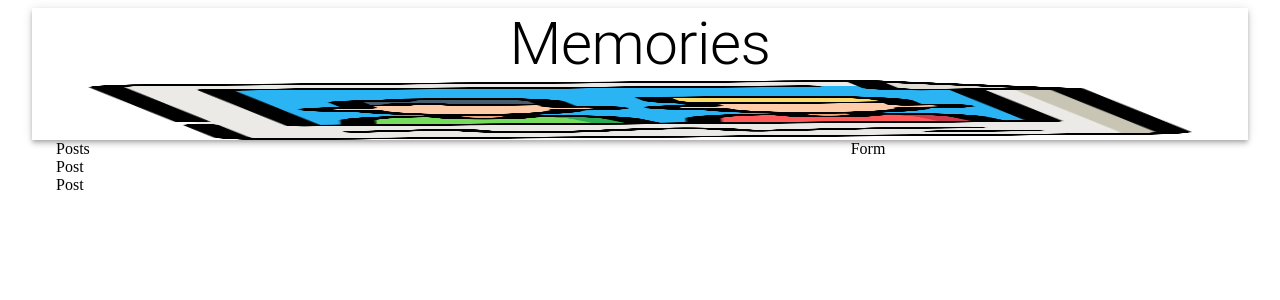
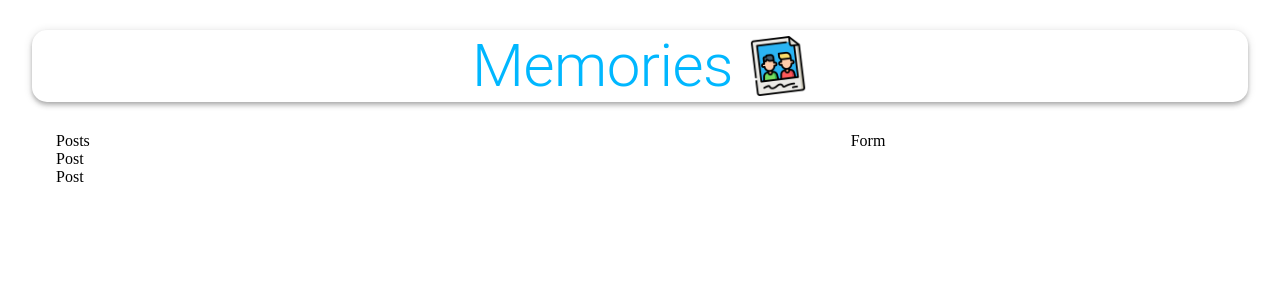
Before and after one commit to AqibNaeem19/Memories, a React (Create React App) app in the folder client/: page / in a window 1280 px wide. Shown: the top 300 px of the page. Built offline with nearby package versions, Linux system fonts and the light colour scheme.

Commit message:
Added the styles to frontend

```diff
--- a/client/src/App.js
+++ b/client/src/App.js
@@ -3,13 +3,16 @@
 import Posts from './components/Posts/Posts'
 import { Container, AppBar, Typography, Grow, Grid } from '@material-ui/core'
 import memories from './images/memories.png'
+import useStyles from './styles'
 
 const App = () => {
+  const classes = useStyles()
+
   return (
     <Container maxwidth="lg">
-      <AppBar position="static" color="inherit">
-        <Typography variant="h2" align="center">Memories</Typography>
-        <img src={memories} alt="memories" height="60" />
+      <AppBar className={classes.appBar} position="static" color="inherit">
+        <Typography className={classes.heading} variant="h2" align="center">Memories</Typography>
+        <img className={classes.image} src={memories} alt="memories" height="60" />
       </AppBar>
       <Grow in>
         <Container>
--- a/client/src/components/Form/Form.js
+++ b/client/src/components/Form/Form.js
@@ -1,6 +1,9 @@
 import React from 'react'
+import useStyles from './styles'
 
 const Form = () => {
+  const classes = useStyles()
+
   return (
     <div>Form</div>
   )
--- a/client/src/components/Form/styles.js
+++ b/client/src/components/Form/styles.js
@@ -0,0 +1,24 @@
+import { makeStyles } from "@material-ui/core/styles";
+
+export default makeStyles((theme) => ({
+  root: {
+    '& .MuiTextField-root': {
+      margin: theme.spacing(1),
+    },
+  },
+  paper: {
+    padding: theme.spacing(2),
+  },
+  form: {
+    display: 'flex',
+    flexWrap: 'wrap',
+    justifyContent: 'center',
+  },
+  fileInput: {
+    width: '97%',
+    margin: '10px 0',
+  },
+  buttonSubmit: {
+    marginBottom: 10,
+  },
+}))
--- a/client/src/components/Posts/Post/Post.js
+++ b/client/src/components/Posts/Post/Post.js
@@ -1,6 +1,9 @@
 import React from 'react'
+import useStyles from './styles'
 
 const Post = () => {
+  const classes = useStyles()
+
   return (
     <div>Post</div>
   )
--- a/client/src/components/Posts/Post/styles.js
+++ b/client/src/components/Posts/Post/styles.js
@@ -0,0 +1,52 @@
+import { makeStyles } from '@material-ui/core/styles';
+
+export default makeStyles({
+  media: {
+    height: 0,
+    paddingTop: '56.25%',
+    backgroundColor: 'rgba(0, 0, 0, 0.5)',
+    backgroundBlendMode: 'darken',
+  },
+  border: {
+    border: 'solid',
+  },
+  fullHeightCard: {
+    height: '100%',
+  },
+  card: {
+    display: 'flex',
+    flexDirection: 'column',
+    justifyContent: 'space-between',
+    borderRadius: '15px',
+    height: '100%',
+    position: 'relative',
+  },
+  overlay: {
+    position: 'absolute',
+    top: '20px',
+    left: '20px',
+    color: 'white',
+  },
+  overlay2: {
+    position: 'absolute',
+    top: '20px',
+    right: '20px',
+    color: 'white',
+  },
+  grid: {
+    display: 'flex',
+  },
+  details: {
+    display: 'flex',
+    justifyContent: 'space-between',
+    margin: '20px',
+  },
+  title: {
+    padding: '0 16px',
+  },
+  cardActions: {
+    padding: '0 16px 8px 16px',
+    display: 'flex',
+    justifyContent: 'space-between',
+  },
+});
--- a/client/src/components/Posts/Posts.js
+++ b/client/src/components/Posts/Posts.js
@@ -1,7 +1,10 @@
 import React from 'react'
 import Post from './Post/Post'
+import useStyles from './styles'
 
 const Posts = () => {
+  const classes = useStyles()
+
   return (
     <React.Fragment>
       <div>Posts</div>
--- a/client/src/components/Posts/styles.js
+++ b/client/src/components/Posts/styles.js
@@ -0,0 +1,14 @@
+import { makeStyles } from '@material-ui/core/styles';
+
+export default makeStyles((theme) => ({
+  mainContainer: {
+    display: 'flex',
+    alignItems: 'center',
+  },
+  smMargin: {
+    margin: theme.spacing(1),
+  },
+  actionDiv: {
+    textAlign: 'center',
+  },
+}));
--- /dev/null
+++ b/client/src/styles.js
@@ -0,0 +1,18 @@
+import { makeStyles } from '@material-ui/core/styles'
+
+export default makeStyles(() => ({
+  appBar: {
+    borderRadius: 15,
+    margin: '30px 0',
+    display: 'flex',
+    flexDirection: 'row',
+    justifyContent: 'center',
+    alignItems: 'center',
+  },
+  heading: {
+    color: 'rgba(0,183,255, 1)',
+  },
+  image: {
+    marginLeft: '15px',
+  },
+}))
```
